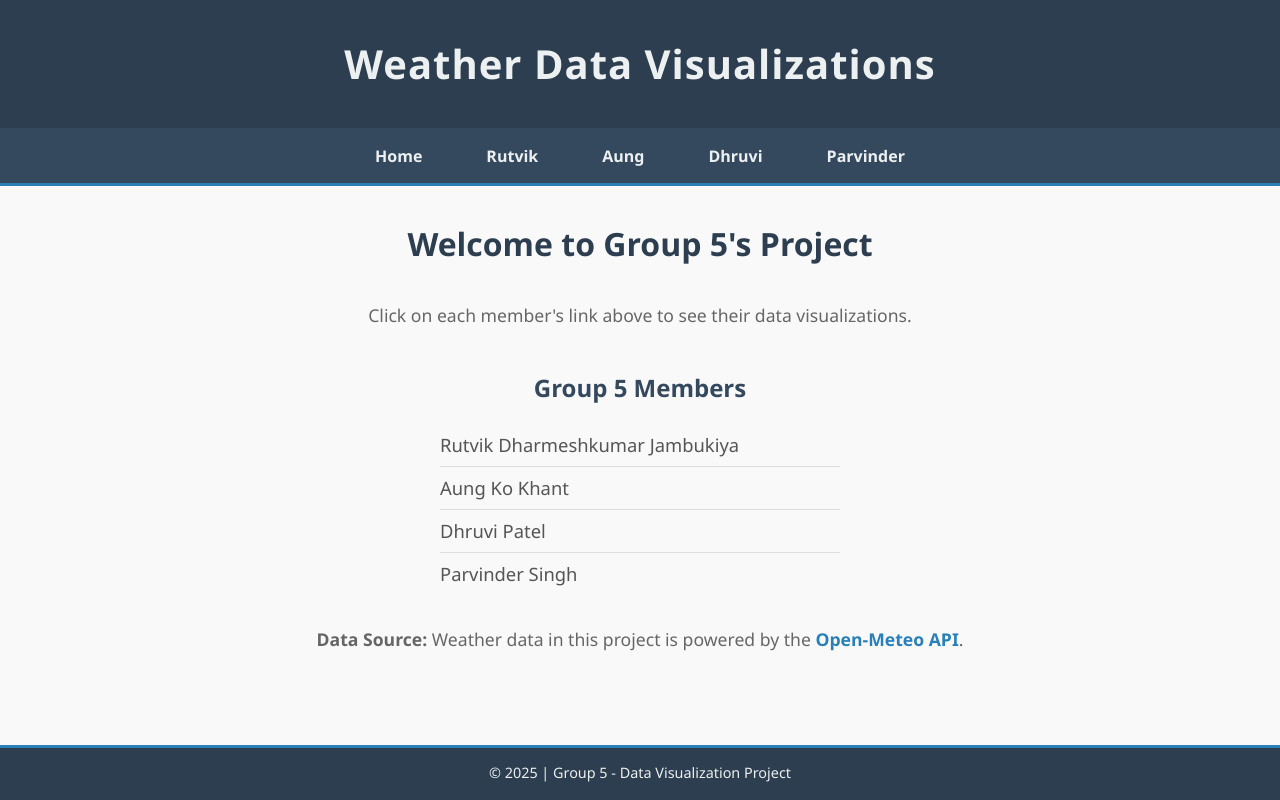
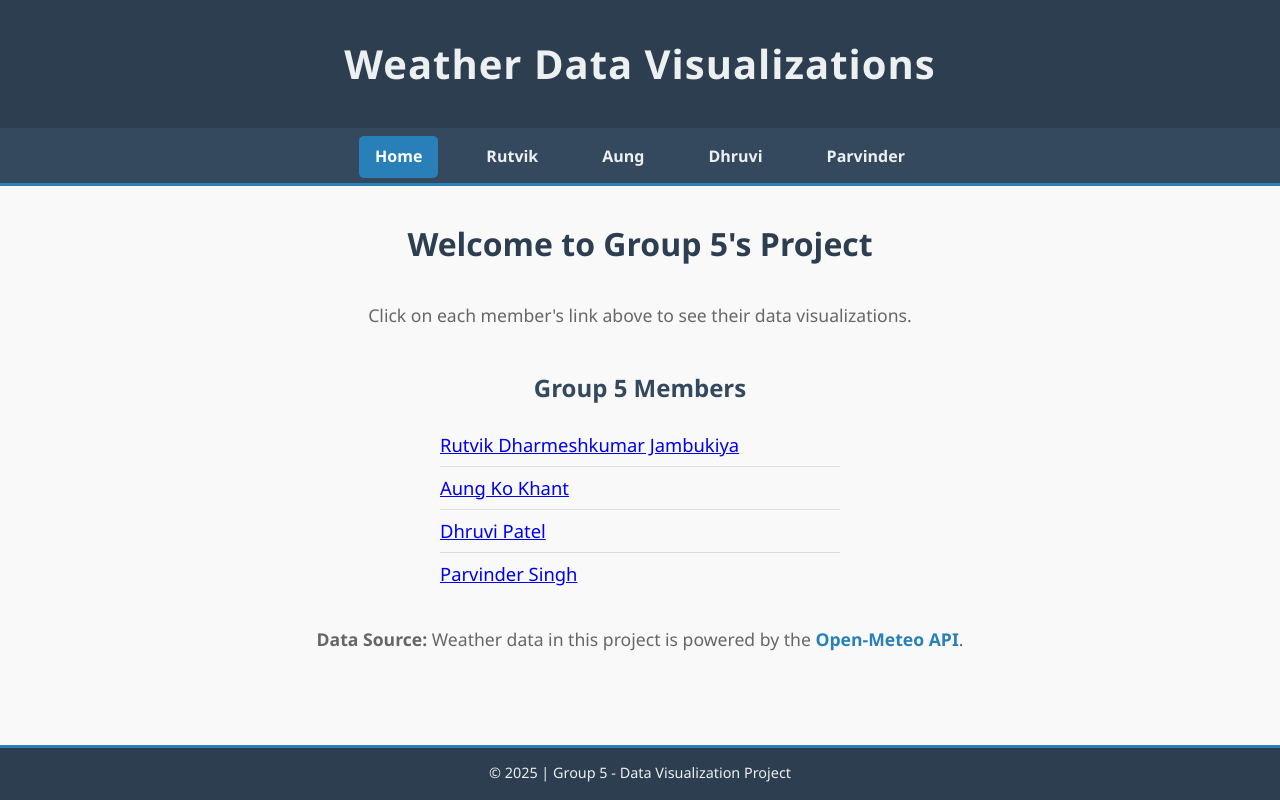
Before and after one commit to aungkokhant2213/WebCMS_Group5, a plain HTML site: page index.html in a window 1280 px wide. Drawn offline with Linux system fonts and the light colour scheme.

Commit message:
Add active CSS class to each Nav

```diff
--- a/index.html
+++ b/index.html
@@ -14,7 +14,7 @@
 
   <nav>
     <ul>
-      <li><a href="index.html">Home</a></li>
+      <li><a href="index.html" class="active">Home</a></li>
       <li><a href="member1.html">Rutvik</a></li>
       <li><a href="member2.html">Aung</a></li>
       <li><a href="member3.html">Dhruvi</a></li>
@@ -28,10 +28,10 @@
 
     <h3>Group 5 Members</h3>
     <ul class="group-list">
-      <li>Rutvik Dharmeshkumar Jambukiya</li>
-      <li>Aung Ko Khant</li>
-      <li>Dhruvi Patel</li>
-      <li>Parvinder Singh</li>
+      <li><a href="member1.html">Rutvik Dharmeshkumar Jambukiya</a></li>
+      <li><a href="member2.html">Aung Ko Khant</a></li>
+      <li><a href="member3.html">Dhruvi Patel</a></li>
+      <li><a href="member4.html">Parvinder Singh</a></li>
     </ul>
 
     <p style="margin-top: 30px;">
```
Also changed, not shown: member1.html (+1 -1 lines), member3.html (+1 -1 lines), member4.html (+1 -1 lines).
